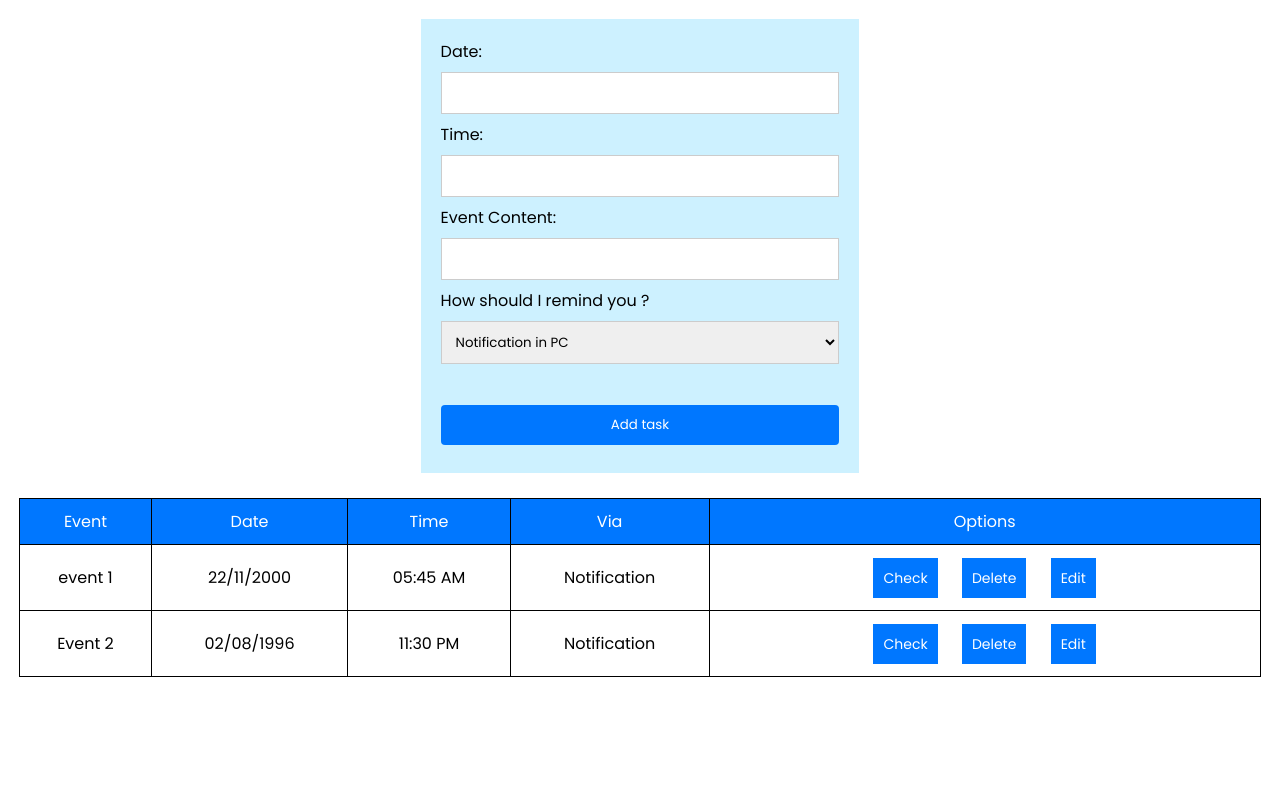
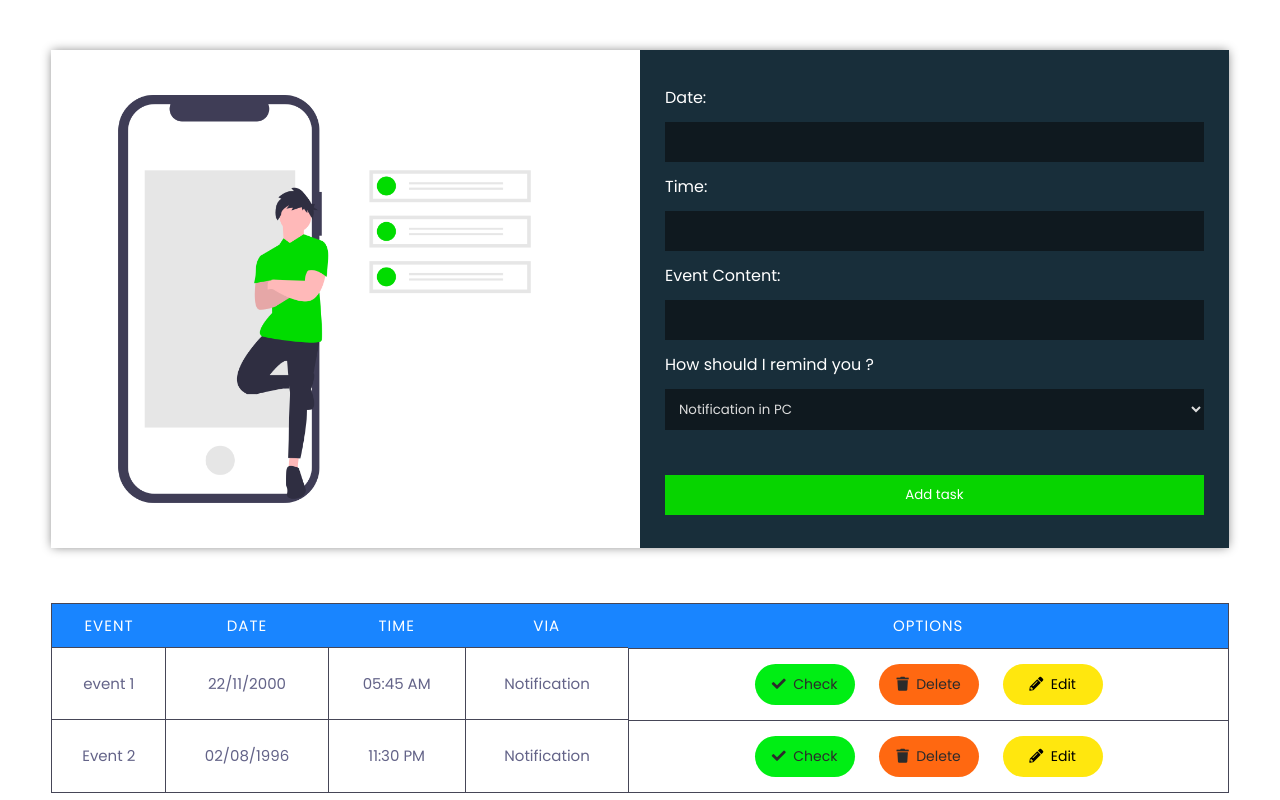
Before and after one commit to Ronik22/PyNotifier, a Flask app: page / in a window 1280 px wide. Run offline with Flask 2, Linux system fonts and the light colour scheme; data comes from the database, SQL or seed files in the repository; both versions use the stored data as it was after the commit.

Commit message:
Files updated

```diff
--- a/static/css/style.css
+++ b/static/css/style.css
@@ -1,78 +1,139 @@
 *{
     margin: 0;
-    padding: 0;
     box-sizing: border-box;
     font-family: 'Poppins', sans-serif;
 }
 
+html{
+    padding: 0% 4%;
+    background-color:#ffffff;
+}
+
+#tablecont{
+    overflow-x: auto;
+}
+
 table{
-    border: 1px solid black;
+    border: 1px solid rgb(70, 70, 87);
     border-collapse: collapse;
+    border-spacing: 0;
+    background-color: #fff;
+    color: rgb(99, 99, 136);
+    font-size: 15px;
+}
 
-}
 th,td{
     text-align: center;
-    padding: 5px;
-    border: 1px solid black;
+    padding: 5px 10px;
+    border: none;
+    border-top: solid 1px rgb(70, 70, 87);
+    border-left: solid 1px rgb(70, 70, 87);
     border-collapse: collapse;
 }
 th{
-    background-color: rgb(0, 119, 255);
+    border: none;
+    background-color: rgb(25, 133, 255);
     color: #fff;
     font-weight: 500;
     padding: 10px;
+    letter-spacing: 1px;
+
 }
 
 form{
-    background-color: rgb(205, 241, 255);
+    background-color:#182e3a;
+    color: #fff;
+    margin: 5px;
     padding: 20px;
+    padding-top: 30px;
 }
 
 input[type=text], select {
+    background-color: #0f191f;
+    color: rgb(221, 221, 221);
     width: 100%;
     padding: 10px;
-    margin: 8px 0;
+    margin: 12px 0;
     display: inline-block;
-    border: 1px solid #ccc;
+    border: none;
     box-sizing: border-box;
   }
 
   input[type=submit] {
     width: 100%;
-    background-color: #0077FF;
-    color: white;
+    background-color: #07d400;
+    color: #fff;
     padding: 10px;
     margin: 8px 0;
     border: none;
-    border-radius: 4px;
     cursor: pointer;
   }
 
   input[type=submit]:hover {
-    background-color:#0077ff93;
+    background-color: #06b600;
   }
 
-.layout{
-    margin: 1.2rem;
-    display: flex;
-    flex-direction: column;
-    align-items: center;
-}
 
 .btns{
-    padding: 20px;
+    display: block;
+    margin: 0 auto;
 }
 
 .btns a{
-    padding: 10px;
-    background-color: #0077FF;
-    color: #fff;
-    width: 50px;
-    margin: 0px 10px;
+    display: inline-flex;
+    flex-direction: row;
+    justify-content: center;
+    align-items: center;
+    border-radius: 100px;
+    padding: 10px 20px;
+    color: rgb(43, 43, 43);
+    margin: 10px;
+    width: 100px;
     font-size: 14px;
     text-decoration: none;
+    transition: all 0.2s ease-in-out;
 }
 
 .btns a:hover{
-    background-color: #2b8eff;
+    box-shadow: 0px 0px 8px -1px rgb(136, 136, 136);
 }
+
+.btnfix{
+    white-space: nowrap;
+}
+
+#pagecont{
+    margin-top: 50px;
+    margin-bottom: 30px;
+    display: flex;
+    flex-direction: row;
+    height: fit-content;
+    box-shadow: 0px 0px 10px -1px grey;
+}
+
+.leftpart{
+    width: 50%;
+    background: url('/static/images/leftpic2.png');
+    background-size: contain;
+    background-repeat: no-repeat;
+}
+
+
+.rightpart{
+    width: 50%;
+    background-color:#182e3a;
+}
+
+@media only screen and (max-width: 800px) {
+    #pagecont{
+      flex-direction: column;
+    }
+    .leftpart{
+        width: 100%;
+        height: 100vh;
+    }
+    .rightpart{
+        width: 100%;
+        height: 90vh;
+    }
+}
--- a/templates/base.html
+++ b/templates/base.html
@@ -4,6 +4,7 @@
     <meta charset="UTF-8">
     <meta name="viewport" content="width=device-width, initial-scale=1.0">
     <link rel="preconnect" href="https://fonts.gstatic.com">
+    <link rel="stylesheet" href="https://cdnjs.cloudflare.com/ajax/libs/font-awesome/5.15.1/css/all.min.css" integrity="sha512-+4zCK9k+qNFUR5X+cKL9EIR+ZOhtIloNl9GIKS57V1MyNsYpYcUrUeQc9vNfzsWfV28IaLL3i96P9sdNyeRssA==" crossorigin="anonymous" />
     <link href="https://fonts.googleapis.com/css2?family=Poppins&display=swap" rel="stylesheet">
     <link rel="stylesheet" href="{{ url_for('static', filename='css/style.css') }}">
     {% block head %}
--- a/templates/index.html
+++ b/templates/index.html
@@ -9,7 +9,11 @@
 <!-- BODY -->
 {% block body %}
 
-<div class="layout">
+<div id="pagecont">
+    <div class="leftpart">
+
+    </div>
+    <div class="rightpart">
         <form action="/task" method="post">
             <div>Date: <input type="text" name="date"></div>
             <div>Time: <input type="text" name="time"></div>
@@ -23,15 +27,17 @@
             <br><br>
             <input type="submit" value="Add task">
         </form>
-
+    </div>
+</div>
 <br>
+<div id="tablecont">
     <table style="width:100%">
         <tr>
-      <th>Event</th>
-      <th>Date</th>
-      <th>Time</th>
-      <th>Via</th>
-      <th>Options</th>
+        <th>EVENT</th>
+        <th>DATE</th>
+        <th>TIME</th>
+        <th>VIA</th>
+        <th>OPTIONS</th>
         </tr>
         {% for task in tasks %}
             <tr>
@@ -44,18 +50,17 @@
                     </strike>
                     {% endif %}
                 </td>
-            <td>{{task.date}}</td>
-            <td>{{task.time}}</td>
+                <td class="btnfix">{{task.date}}</td>
+                <td class="btnfix">{{task.time}}</td>
                 <td>{{task.opt}}</td>
                 <td class="btns">
-                <a href="/done/{{ task.id }}">Check</a>
-                <a href="/delete/{{ task.id }}">Delete</a>
-                <a href="/edit/{{ task.id }}">Edit</a>
+                    <a style="background-color:#00ee14;" href="/done/{{ task.id }}"><i class="fas fa-check"></i>&nbsp&nbspCheck</a>
+                    <a style="background-color: #ff6811;" href="/delete/{{ task.id }}"><i class="fas fa-trash"></i>&nbsp&nbspDelete</a>
+                    <a style="background-color:#ffe70e; color: black;" href="/edit/{{ task.id }}"><i class="fas fa-pencil-alt"></i>&nbsp&nbspEdit</a>
                 </td>
             </tr>
         {% endfor %}
     </table>
 </div>
 
-
 {% endblock %}
```
Also changed, not shown: events.db, static/images/1.jpg (added), static/images/leftpic2.png (added). Lines whose indentation alone changed are shown as unchanged.
